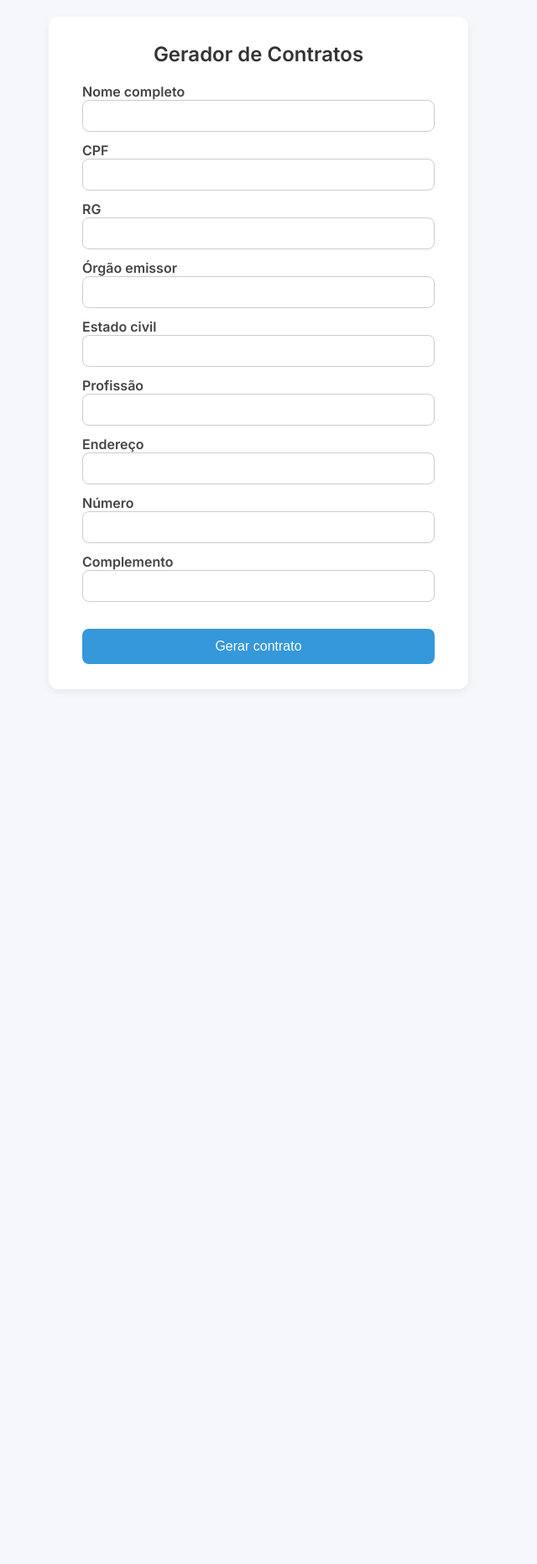
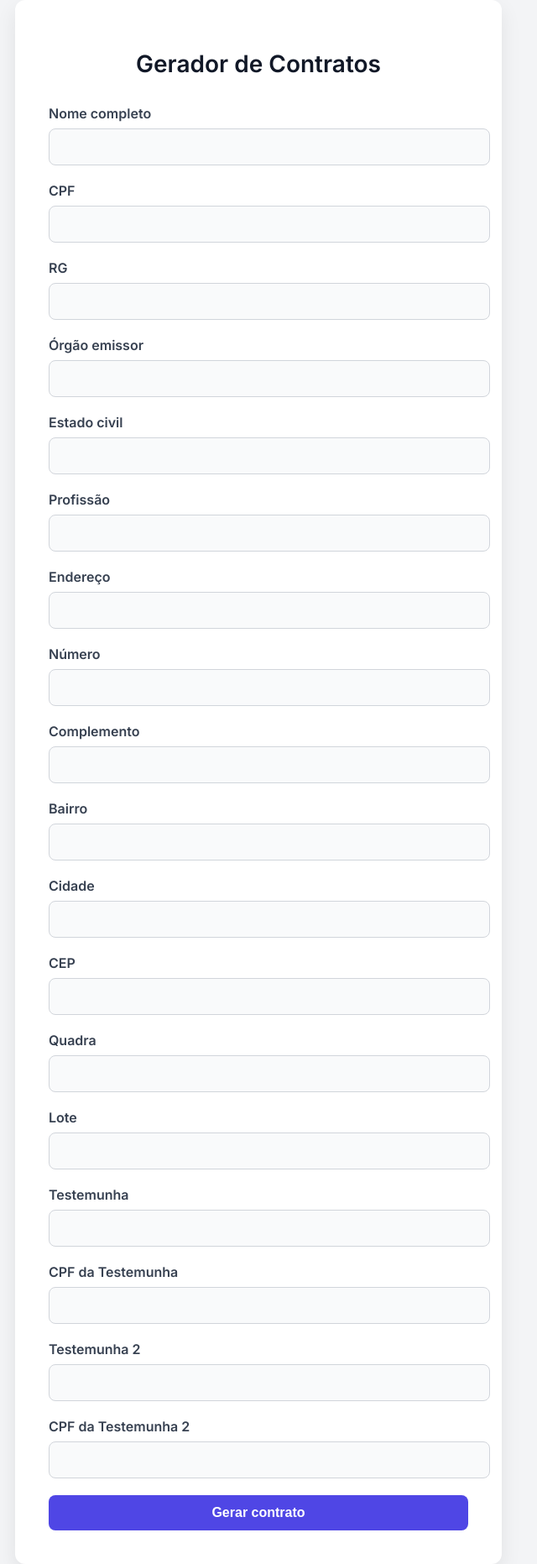
Before and after one commit to borgesr18/contratovitorino, a Flask app: page / in a window 1280 px wide. Shown: the whole page at 84% size, without its empty margins (332-972 px from the left). Before the commit the page ends 791 px from the top, so only its background shows below. Run offline with Flask 3, Linux system fonts and the light colour scheme.

Commit message:
Update form.html

```diff
--- a/templates/form.html
+++ b/templates/form.html
@@ -1,112 +1,120 @@
 <!DOCTYPE html>
 <html lang="pt-BR">
 <head>
-    <meta charset="utf-8">
+  <meta charset="UTF-8">
+  <meta name="viewport" content="width=device-width, initial-scale=1.0">
   <title>Gerador de Contratos</title>
-    <link rel="preconnect" href="https://fonts.googleapis.com">
-    <link rel="preconnect" href="https://fonts.gstatic.com" crossorigin>
   <link href="https://fonts.googleapis.com/css2?family=Inter:wght@400;600&display=swap" rel="stylesheet">
   <style>
-        * {
-            box-sizing: border-box;
-        }
     body {
       margin: 0;
       font-family: 'Inter', sans-serif;
-            background: #f5f7fa;
+      background-color: #f3f4f6;
       display: flex;
+      justify-content: center;
       align-items: center;
-            justify-content: center;
       min-height: 100vh;
-            padding: 20px;
     }
-        .form-container {
-            background: #fff;
+
+    .container {
+      background-color: #fff;
+      padding: 2.5rem;
       border-radius: 12px;
-            box-shadow: 0 4px 10px rgba(0,0,0,0.06);
+      box-shadow: 0 10px 25px rgba(0, 0, 0, 0.08);
+      width: 100%;
       max-width: 500px;
-            width: 100%;
-            padding: 30px 40px;
     }
+
     h1 {
-            margin-top: 0;
-            margin-bottom: 20px;
-            font-size: 24px;
       text-align: center;
-            color: #333;
+      margin-bottom: 2rem;
+      font-size: 1.75rem;
+      color: #111827;
     }
+
     label {
       display: block;
-            margin-bottom: 12px;
+      margin-bottom: 0.5rem;
       font-weight: 600;
-            color: #444;
+      color: #374151;
     }
-        input[type="text"] {
+
+    input {
       width: 100%;
-            padding: 10px;
-            border: 1px solid #ccc;
+      padding: 0.75rem;
+      margin-bottom: 1.25rem;
+      border: 1px solid #d1d5db;
       border-radius: 8px;
-            font-size: 14px;
+      background-color: #f9fafb;
+      font-size: 1rem;
+      transition: border 0.2s ease;
     }
-        button {
-            margin-top: 20px;
-            width: 100%;
-            padding: 12px;
-            background: #3498db;
-            color: #fff;
+
+    input:focus {
+      outline: none;
+      border-color: #6366f1;
+      background-color: #fff;
+    }
+
+    .submit-btn {
+      background-color: #4F46E5;
+      color: white;
+      padding: 0.75rem 1.5rem;
       border: none;
       border-radius: 8px;
-            font-size: 16px;
+      font-weight: 600;
+      font-size: 1rem;
+      width: 100%;
       cursor: pointer;
-            transition: background 0.2s ease, transform 0.2s ease;
+      transition: background-color 0.3s ease;
     }
-        button:hover {
-            background: #2c82c9;
-            transform: translateY(-2px);
-        }
-        .status {
-            text-align: center;
-            padding: 10px;
-            border-radius: 8px;
-            background: #eaf7ff;
-            color: #1a78c2;
-            margin-bottom: 20px;
+
+    .submit-btn:hover {
+      background-color: #4338CA;
     }
   </style>
 </head>
 <body>
-<div class="form-container">
+  <div class="container">
     <h1>Gerador de Contratos</h1>
-    {% if status %}<p class="status">{{ status }}</p>{% endif %}
-    <form method="post" action="/">
-        <label>Nome completo
-            <input type="text" name="Comprador" required>
-        </label>
-        <label>CPF
-            <input type="text" name="CPF" required>
-        </label>
-        <label>RG
-            <input type="text" name="RG" required>
-        </label>
-        <label>Órgão emissor
-            <input type="text" name="Emissor" required>
-        </label>
-        <label>Estado civil
-            <input type="text" name="EstadoCivil" required>
-        </label>
-        <label>Profissão
-            <input type="text" name="Profissao" required>
-        </label>
-        <label>Endereço
-            <input type="text" name="Endereco" required>
-        </label>
-        <label>Número
-            <input type="text" name="Numero" required>
-        </label>
-        <label>Complemento
-            <input type="text" name="Complemento" required>
-        </label>
-        <button type="submit">Gerar contrato</button>
+    <form method="post">
+      <label>Nome completo</label>
+      <input type="text" name="Comprador" />
+      <label>CPF</label>
+      <input type="text" name="CPF" />
+      <label>RG</label>
+      <input type="text" name="RG" />
+      <label>Órgão emissor</label>
+      <input type="text" name="Emissor" />
+      <label>Estado civil</label>
+      <input type="text" name="EstadoCivil" />
+      <label>Profissão</label>
+      <input type="text" name="Profissao" />
+      <label>Endereço</label>
+      <input type="text" name="Endereco" />
+      <label>Número</label>
+      <input type="text" name="Numero" />
+      <label>Complemento</label>
+      <input type="text" name="Complemento" />
+      <label>Bairro</label>
+      <input type="text" name="Bairro" />
+      <label>Cidade</label>
+      <input type="text" name="Cidade" />
+      <label>CEP</label>
+      <input type="text" name="CEP" />
+      <label>Quadra</label>
+      <input type="text" name="Quadra" />
+      <label>Lote</label>
+      <input type="text" name="Lote" />
+      <label>Testemunha</label>
+      <input type="text" name="Testemunha" />
+      <label>CPF da Testemunha</label>
+      <input type="text" name="CPFTest" />
+      <label>Testemunha 2</label>
+      <input type="text" name="Testemunha2" />
+      <label>CPF da Testemunha 2</label>
+      <input type="text" name="CPFTest2" />
+      <button type="submit" class="submit-btn">Gerar contrato</button>
     </form>
   </div>
 </body>
```
Lines whose indentation alone changed are shown as unchanged.
